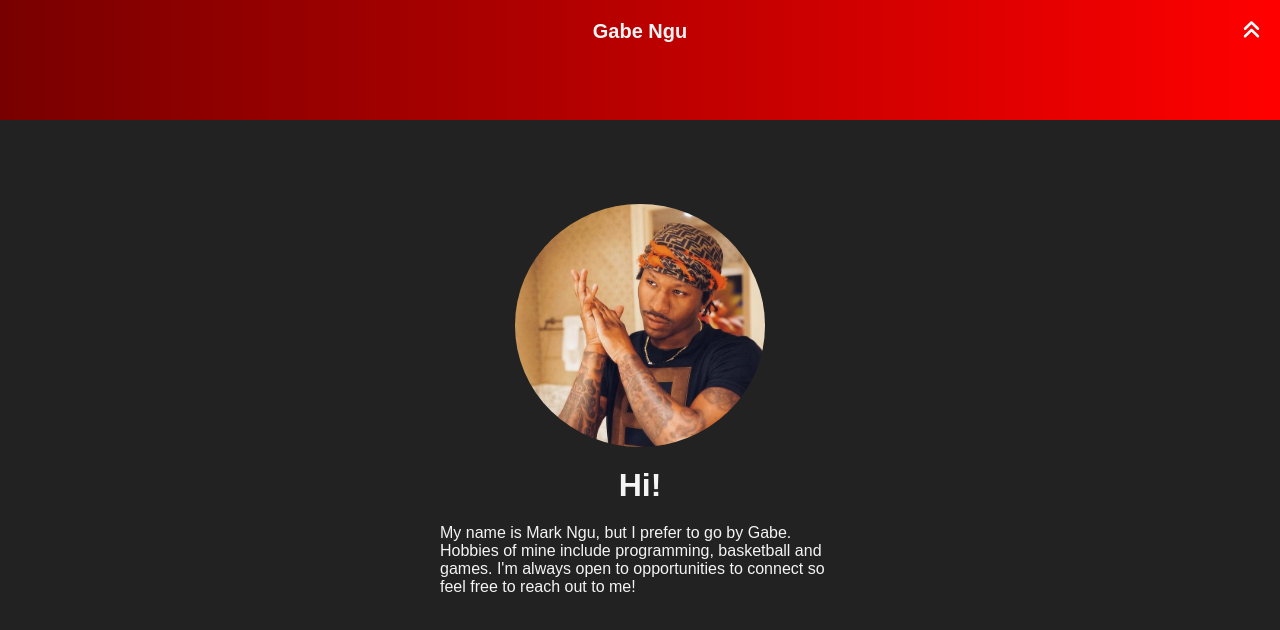
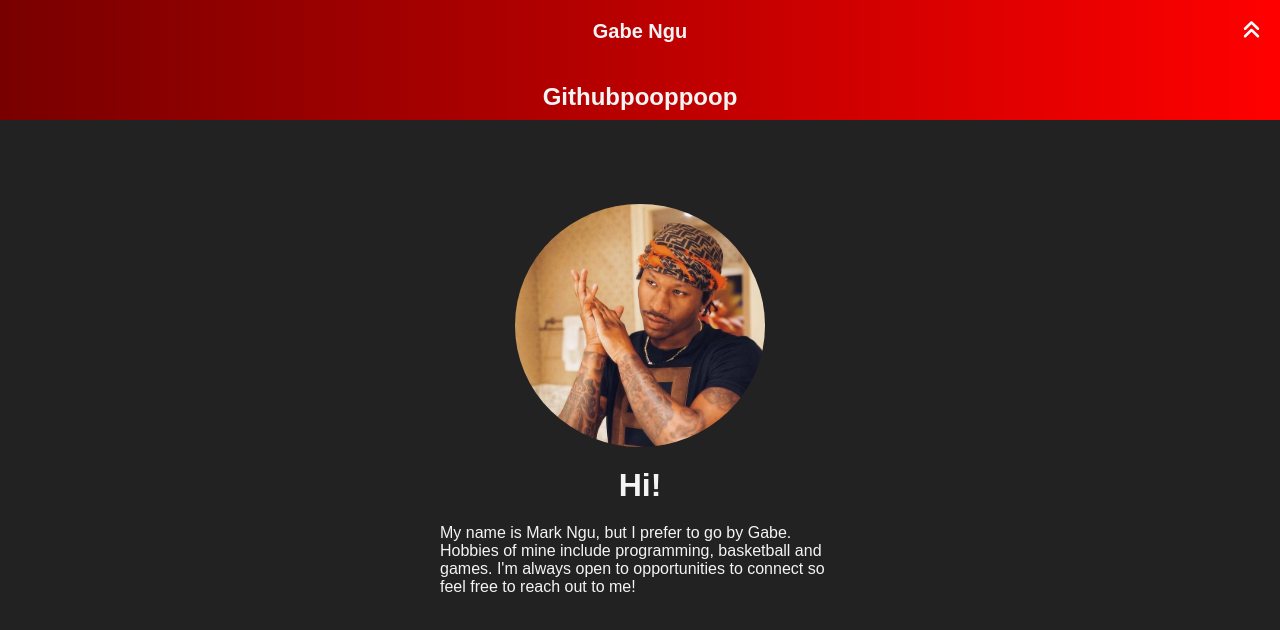
Before and after one commit to gabengu/Website, a React (Vite) app: page / in a window 1280 px wide. Shown: the top 630 px of the page. Built offline with nearby package versions, Linux system fonts and the light colour scheme; a web font is replaced by a local one.

Commit message:
navbar changes

```diff
--- a/src/components/NavBar.jsx
+++ b/src/components/NavBar.jsx
@@ -3,8 +3,17 @@ import image from "../assets/angles-down-solid.svg"
 export default function NavBar(){
     return(
         <nav className = "nav">
-            <h1 className = "nav--title">Gabe Ngu</h1>
-            <img src={image} className = "drop"/>
+            <div className = "nav--before">
+                <h1 className = "nav--title">Gabe Ngu</h1>
+                <img src={image} className = "drop"/>
+            </div>
+            <div className = "links--container">
+                <div className = "links">
+                    <h1>Github</h1>
+                    <h1>poop</h1>
+                    <h1>poop</h1>
+                </div>
+            </div>
         </nav>
     )
 }
--- a/src/style.css
+++ b/src/style.css
@@ -11,9 +11,12 @@ body{
     height: 60px;
     background: rgb(121,0,0);
     background: linear-gradient(90deg, rgba(121,0,0,1) 0%, rgba(186,0,0,1) 50%, rgba(255,0,0,1) 100%);
+    transition: 200ms;
+}
+
+.nav--before{
     display: flex;
     justify-content: right;
-    transition: 200ms;
 }
 
 .nav--title{
@@ -34,6 +37,15 @@ body{
     transition: 200ms;
 }
 
+.links--container{
+    display: none;
+}
+
+.links{
+    display:flex;
+    justify-content: center;
+}
+
 .nav:hover{
     height: 120px;
     transition: 200ms;
@@ -41,6 +53,10 @@ body{
 
 .nav:hover .drop{
     transform: rotate(180deg);
+}
+
+.nav:hover .links--container{
+    display:block;
 }
 
 .content{
```
